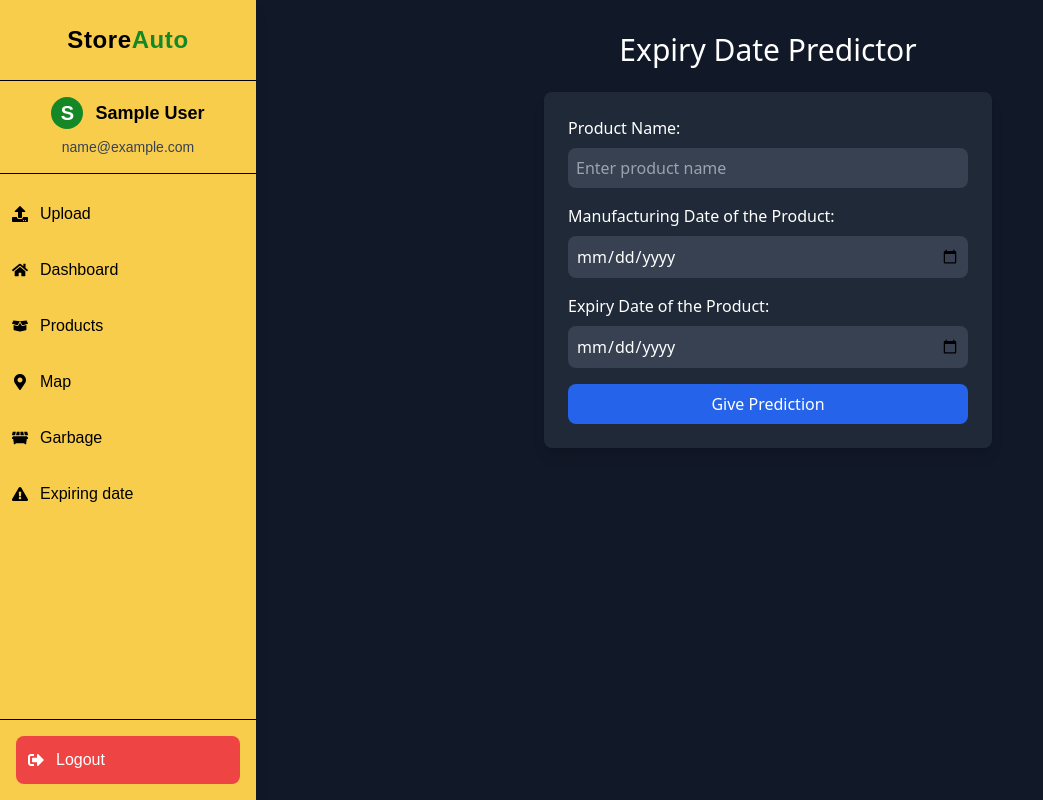
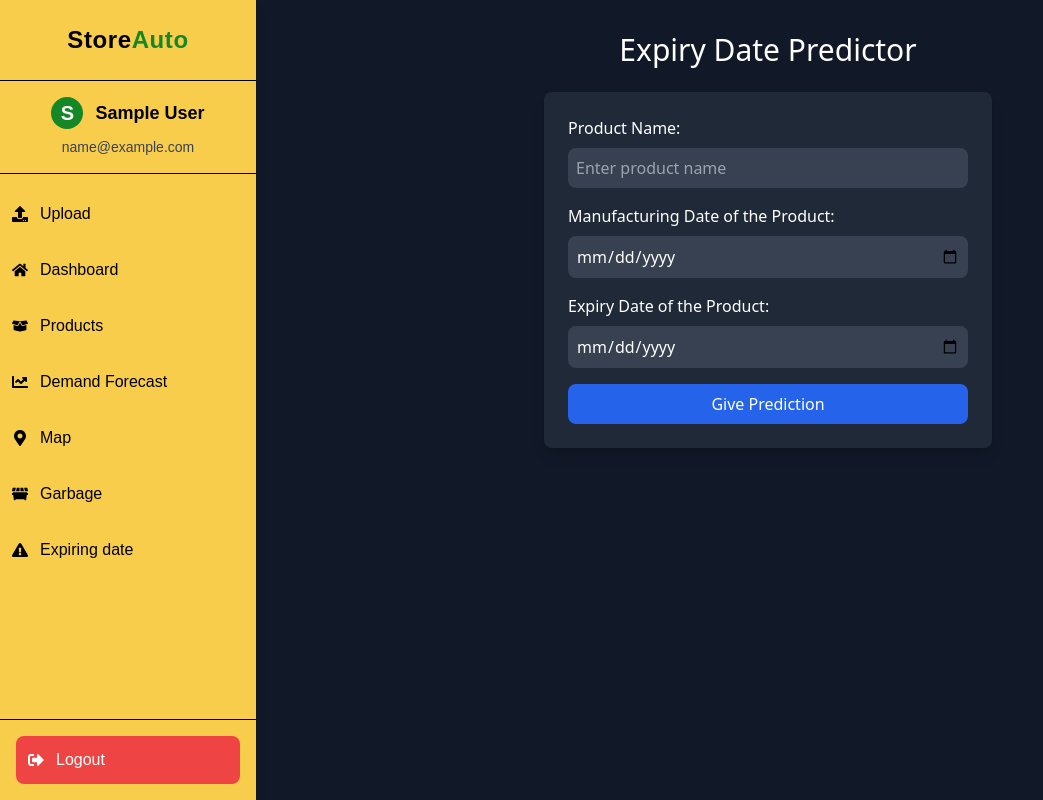
Before and after one commit to OneTeraByte7/Hackron2025, a React (Create React App) app in the folder client/: page /expiry in a window 1280 px wide. Shown: the whole page, without its empty margins (0-1043 px from the left). Built offline with nearby package versions, Linux system fonts and the light colour scheme; sample sign-in values are in the browser's storage.

Commit message:
new:feature

```diff
--- a/client/src/components/sidebar.jsx
+++ b/client/src/components/sidebar.jsx
@@ -1,6 +1,6 @@
 import React, { useEffect, useState } from "react";
 import { useNavigate } from "react-router-dom";
-import { FaHome, FaBoxOpen, FaExclamationTriangle, FaUpload, FaSignOutAlt, FaMapMarkerAlt ,FaDumpster } from "react-icons/fa";
+import { FaHome, FaBoxOpen, FaExclamationTriangle, FaUpload, FaSignOutAlt, FaMapMarkerAlt, FaChartLine, FaDumpster } from "react-icons/fa";
 
 const Sidebar = () => {
   const navigate = useNavigate();
@@ -76,6 +76,15 @@ const Sidebar = () => {
               <span>Products</span>
             </button>
           </li>
+          <li>
+            <button
+              onClick={() => navigate('/demand')}
+              className="w-full flex items-center p-3 rounded-l-full hover:bg-greenCustom hover:text-white transition-all duration-300"
+            >
+              <FaChartLine className="mr-3" />
+              <span>Demand Forecast</span>
+            </button>
+          </li>
 
           <li>
             <button
```
